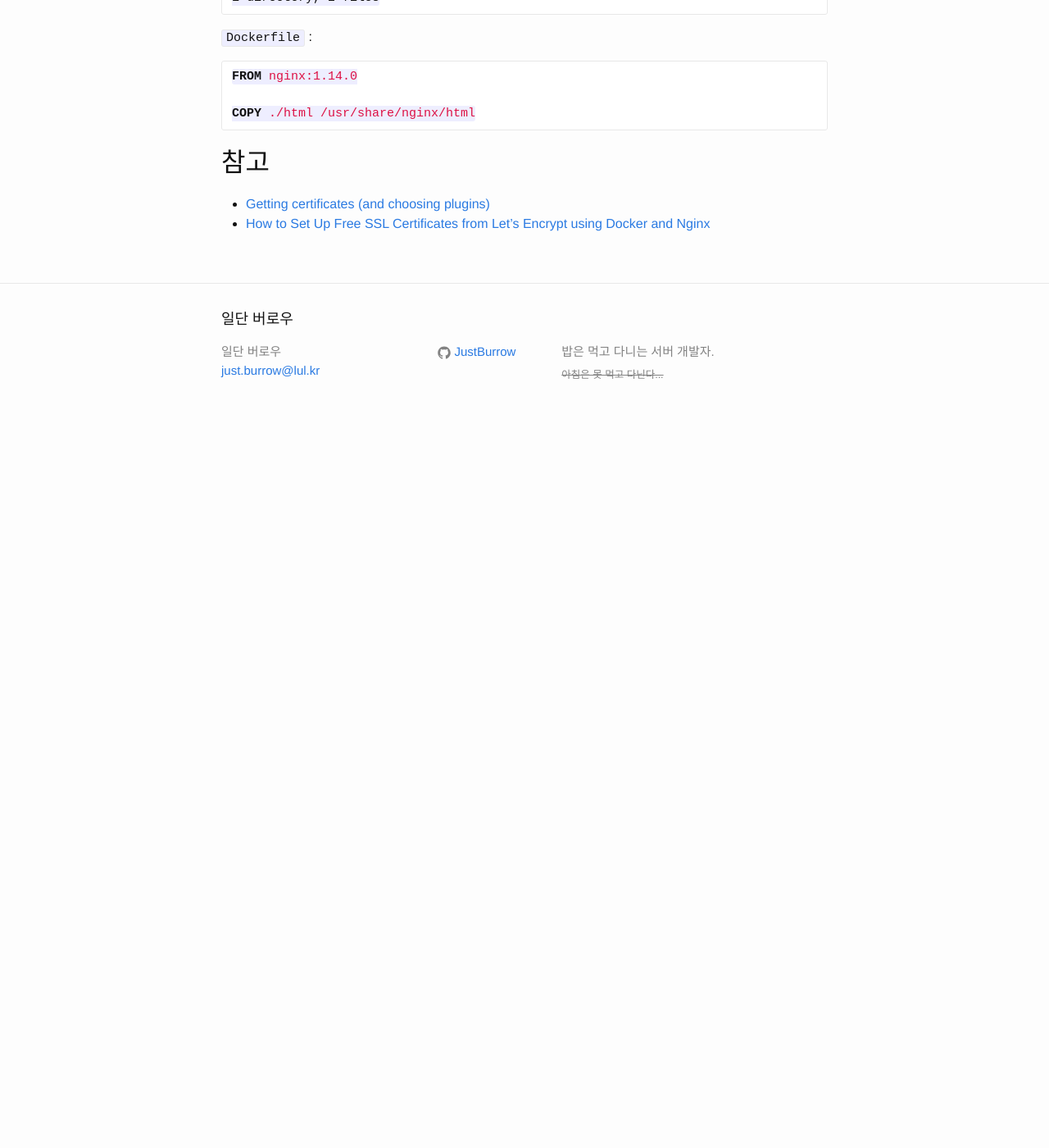
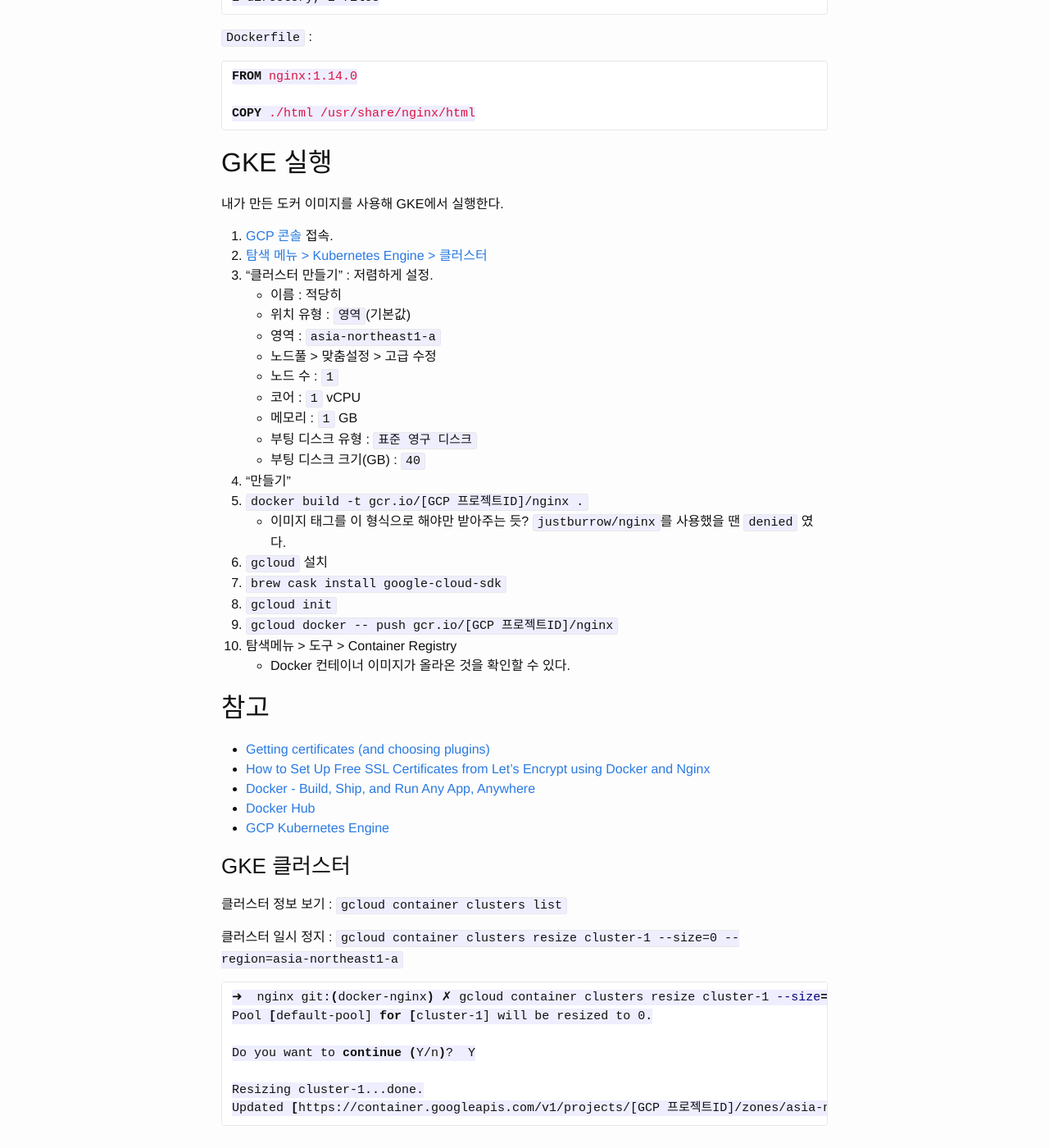
Before and after one commit to JustBurrow/JustBurrow.github.io, a Jekyll site: the page built from _posts/2018-10-10-lets_encrypt.md, in a window 1280 px wide and 1400 px high, scrolled down 3089 px. Shown: the whole window at 82% size. Built offline with Jekyll 4.4.1, drawn with Linux system fonts in a browser that asks for light colours; before the commit the page ends 3615 px from its top, so only the background shows below that; some of the changed text lies outside the part shown.

Commit message:
(TEMP) GKE 클러스터 생성 & 컨테이너 이미지 등록TODO 레지스트리에 등록한 NGINX 컨테이너 이미지를 GKE 클러스터에서 실행하기.

````diff
--- a/_posts/2018-10-10-lets_encrypt.md
+++ b/_posts/2018-10-10-lets_encrypt.md
@@ -7,7 +7,7 @@ layout: post
 ## 목표
 
 1. [https://lul.kr]용 TLS 인증서 발급받기.
-1. GKE를 사용해서 발급받기.
+1. GKE(Google Cloud Platform의 Kubernetes 클러스터 서비스)를 사용해서 발급받기.
 1. GKE를 사용해서 스태틱 웹 서비스 하기.
 
 ## 단계
@@ -140,7 +140,51 @@ FROM nginx:1.14.0
 COPY ./html /usr/share/nginx/html
 ```
 
+## GKE 실행
+
+내가 만든 도커 이미지를 사용해 GKE에서 실행한다.
+
+1. [GCP 콘솔](https://console.cloud.google.com/home/dashboard) 접속.
+1. [탐색 메뉴 > Kubernetes Engine > 클러스터](https://console.cloud.google.com/kubernetes/list)
+1. "클러스터 만들기" : 저렴하게 설정.
+  - 이름 : 적당히
+  - 위치 유형 : `영역`(기본값)
+  - 영역 : `asia-northeast1-a`
+  - 노드풀 > 맞춤설정 > 고급 수정
+    - 노드 수 : `1`
+    - 코어 : `1` vCPU
+    - 메모리 : `1` GB
+    - 부팅 디스크 유형 : `표준 영구 디스크`
+    - 부팅 디스크 크기(GB) : `40`
+1. "만들기"
+1. `docker build -t gcr.io/[GCP 프로젝트ID]/nginx .`
+  - 이미지 태그를 이 형식으로 해야만 받아주는 듯? `justburrow/nginx`를 사용했을 땐 `denied` 였다.
+1. `gcloud` 설치
+  1. `brew cask install google-cloud-sdk`
+  1. `gcloud init`
+1. `gcloud docker -- push gcr.io/[GCP 프로젝트ID]/nginx`
+1. 탐색메뉴 > 도구 > Container Registry
+  - Docker 컨테이너 이미지가 올라온 것을 확인할 수 있다.
+
 ## 참고
 
 - [Getting certificates (and choosing plugins)](https://certbot.eff.org/docs/using.html#manual)
 - [How to Set Up Free SSL Certificates from Let's Encrypt using Docker and Nginx](https://www.humankode.com/ssl/how-to-set-up-free-ssl-certificates-from-lets-encrypt-using-docker-and-nginx)
+- [Docker - Build, Ship, and Run Any App, Anywhere](https://www.docker.com)
+- [Docker Hub](https://hub.docker.com)
+- [GCP Kubernetes Engine](https://console.cloud.google.com/kubernetes)
+
+### GKE 클러스터
+
+클러스터 정보 보기 : `gcloud container clusters list`
+
+클러스터 일시 정지 : `gcloud container clusters resize cluster-1 --size=0 --region=asia-northeast1-a`
+```zsh
+➜  nginx git:(docker-nginx) ✗ gcloud container clusters resize cluster-1 --size=0 --region=asia-northeast1-a
+Pool [default-pool] for [cluster-1] will be resized to 0.
+
+Do you want to continue (Y/n)?  Y
+
+Resizing cluster-1...done.
+Updated [https://container.googleapis.com/v1/projects/[GCP 프로젝트ID]/zones/asia-northeast1-a/clusters/cluster-1].
+```
````
